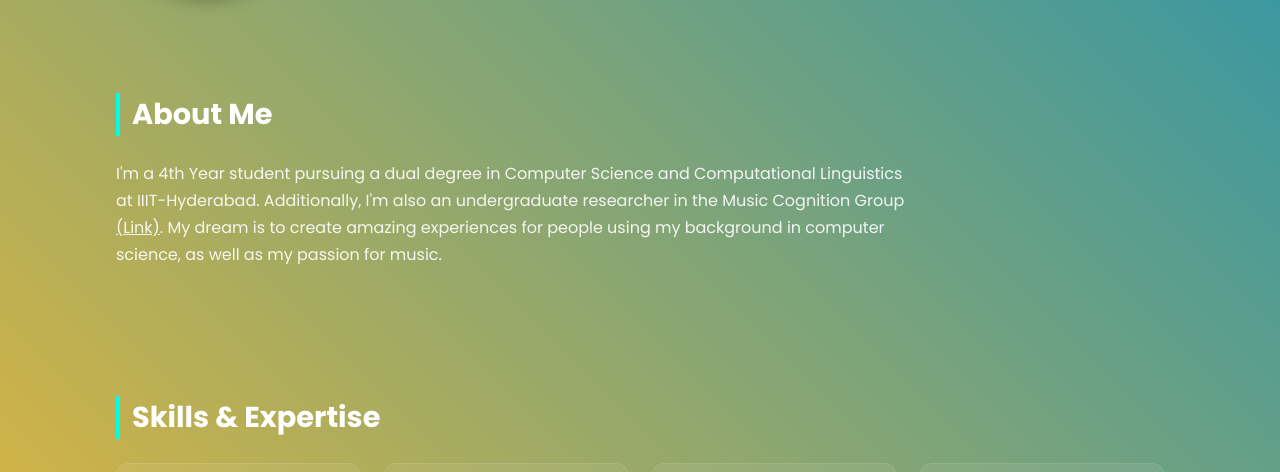
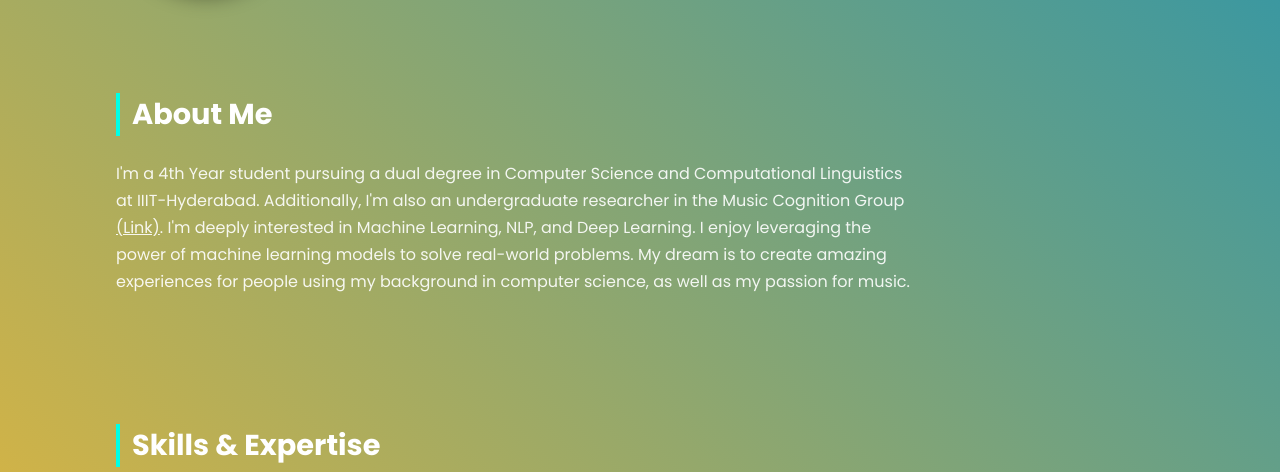
Before and after one commit to possibly-nrs-14/possibly-nrs-14.github.io, a plain HTML site: page index.html in a window 1280 px wide. Shown: the part 303-775 px from the top of the page. Drawn offline with Linux system fonts and the light colour scheme.

Commit message:
Update index.html

```diff
--- a/index.html
+++ b/index.html
@@ -203,6 +203,7 @@
     <h2>About Me</h2>
     <p>I'm a 4th Year student pursuing a dual degree in Computer Science and Computational Linguistics at IIIT-Hyderabad. Additionally,
         I'm also an undergraduate researcher in the Music Cognition Group <a href="https://mcgiiit.com/" target="_blank" rel="noopener">(Link)</a>.
+        I'm deeply interested in Machine Learning, NLP, and Deep Learning. I enjoy leveraging the power of machine learning models to solve real-world problems.
         My dream is to create amazing experiences for people using my background in computer science, as well as my passion for music.
     </p>
   </section>
```
